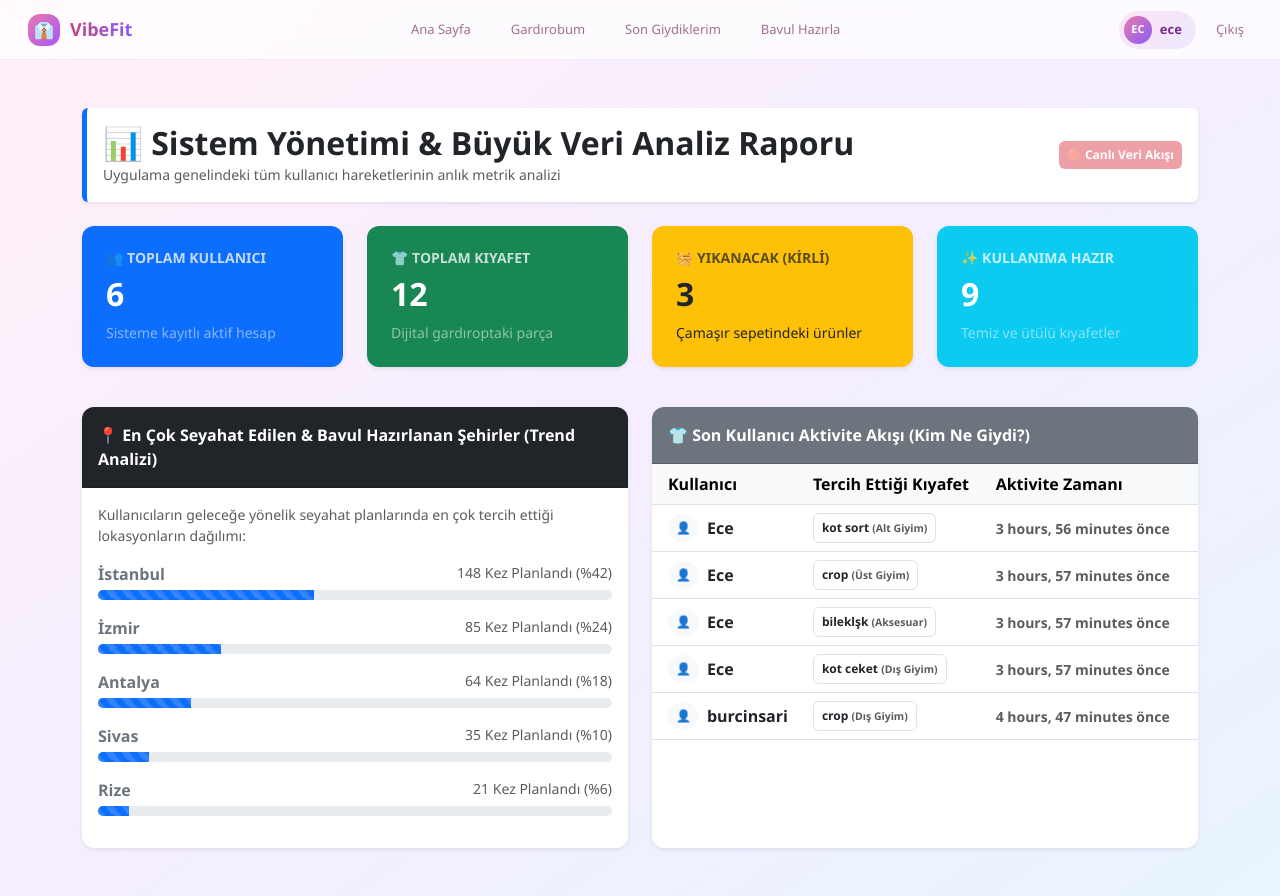
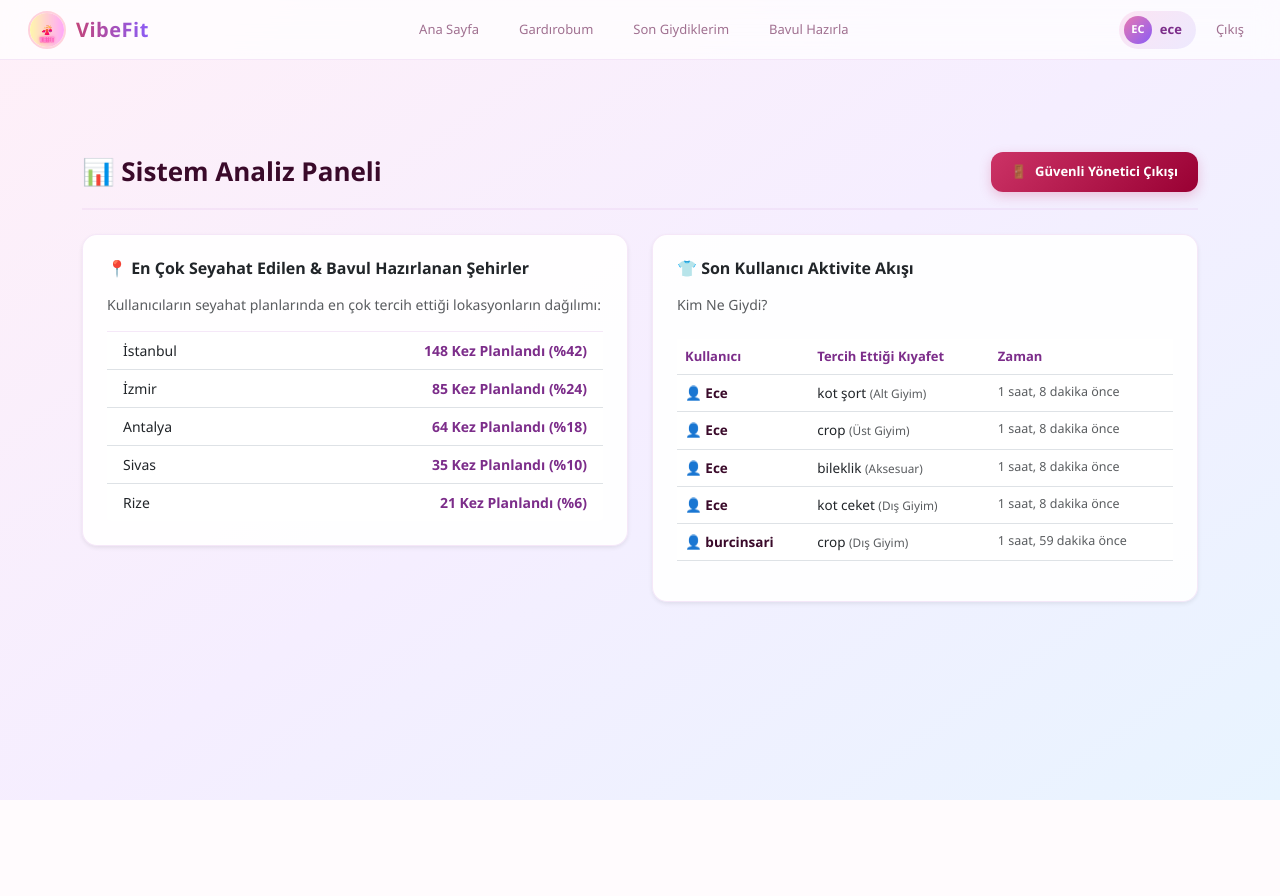
Before and after one commit to ecesurdemiir/vibefit, a Django app: page /yonetim-paneli/ in a window 1280 px wide. After the commit the page ends 800 px from the top, so only its background shows below. Run offline with Django 5.2, Linux system fonts and the light colour scheme; a user stored in the database is signed in; data comes from the database, SQL or seed files in the repository; both versions use the stored data as it was after the commit.

Commit message:
yonetim paneli düzenlemesi

```diff
--- a/core/templates/admin_dashboard.html
+++ b/core/templates/admin_dashboard.html
@@ -1,145 +1,69 @@
 {% extends 'base.html' %}
+{% load static %}
 
 {% block content %}
-<div class="container mt-4">
-    <div class="d-flex justify-content-between align-items-center mb-4 p-3 bg-white shadow-sm rounded" style="border-left: 5px solid #0d6efd;">
-        <div>
-            <h2 class="fw-bold text-dark m-0">📊 Sistem Yönetimi & Büyük Veri Analiz Raporu</h2>
-            <small class="text-muted">Uygulama genelindeki tüm kullanıcı hareketlerinin anlık metrik analizi</small>
-        </div>
-        <span class="badge bg-danger p-2 animate-pulse">🔴 Canlı Veri Akışı</span>
-    </div>
+<div class="container mt-5" style="padding-top: 20px;">
+    <!-- 🚪 YÖNETİM PANELİ ÜST BAŞLIK VE ÇIKIŞ BUTONU ALANI -->
+    <div class="d-flex justify-content-between align-items-center mb-4 pb-3" style="border-bottom: 2px solid rgba(220,180,230,0.2);">
+        <h2 class="fw-bold" style="color: #3a0a2a; margin: 0; font-size: 26px;">📊 Sistem Analiz Paneli</h2>
 
-    <div class="row mb-4">
-        <div class="col-md-3 mb-3">
-            <div class="card bg-primary text-white shadow-sm border-0 h-100" style="border-radius: 12px;">
-                <div class="card-body d-flex flex-column justify-content-between p-4">
-                    <div>
-                        <h6 class="text-uppercase opacity-75 small fw-bold">👥 Toplam Kullanıcı</h6>
-                        <h2 class="fw-bold my-2">{{ total_users }}</h2>
-                    </div>
-                    <small class="text-white-50">Sisteme kayıtlı aktif hesap</small>
-                </div>
-            </div>
-        </div>
-        <div class="col-md-3 mb-3">
-            <div class="card bg-success text-white shadow-sm border-0 h-100" style="border-radius: 12px;">
-                <div class="card-body d-flex flex-column justify-content-between p-4">
-                    <div>
-                        <h6 class="text-uppercase opacity-75 small fw-bold">👕 Toplam Kıyafet</h6>
-                        <h2 class="fw-bold my-2">{{ total_clothes }}</h2>
-                    </div>
-                    <small class="text-white-50">Dijital gardıroptaki parça</small>
-                </div>
-            </div>
-        </div>
-        <div class="col-md-3 mb-3">
-            <div class="card bg-warning text-dark shadow-sm border-0 h-100" style="border-radius: 12px;">
-                <div class="card-body d-flex flex-column justify-content-between p-4">
-                    <div>
-                        <h6 class="text-uppercase opacity-75 small fw-bold">🧺 Yıkanacak (Kirli)</h6>
-                        <h2 class="fw-bold my-2">{{ kirli_sayisi }}</h2>
-                    </div>
-                    <small class="text-dark-50">Çamaşır sepetindeki ürünler</small>
-                </div>
-            </div>
-        </div>
-        <div class="col-md-3 mb-3">
-            <div class="card bg-info text-white shadow-sm border-0 h-100" style="border-radius: 12px;">
-                <div class="card-body d-flex flex-column justify-content-between p-4">
-                    <div>
-                        <h6 class="text-uppercase opacity-75 small fw-bold">✨ Kullanıma Hazır</h6>
-                        <h2 class="fw-bold my-2">{{ temiz_sayisi }}</h2>
-                    </div>
-                    <small class="text-white-50">Temiz ve ütülü kıyafetler</small>
-                </div>
-            </div>
-        </div>
+        <!-- Özel Yönetim Çıkış Formu -->
+        <form action="{% url 'logout' %}" method="POST" style="margin: 0;">
+            {% csrf_token %}
+            <button type="submit" class="btn d-flex align-items-center gap-2" style="background: linear-gradient(135deg, #cc3366, #990033); color: white; font-weight: 600; font-size: 13px; padding: 10px 20px; border-radius: 12px; border: none; box-shadow: 0 4px 12px rgba(204,51,102,0.25); transition: all 0.2s;">
+                <span>🚪</span> Güvenli Yönetici Çıkışı
+            </button>
+        </form>
     </div>
 
     <div class="row">
+        <!-- Sol Blok: Şehir Dağılımı -->
         <div class="col-md-6 mb-4">
-            <div class="card shadow-sm border-0 h-100" style="border-radius: 12px;">
-                <div class="card-header bg-dark text-white fw-bold py-3" style="border-radius: 12px 12px 0 0;">
-                    📍 En Çok Seyahat Edilen & Bavul Hazırlanan Şehirler (Trend Analizi)
-                </div>
-                <div class="card-body">
-                    <p class="text-muted small">Kullanıcıların geleceğe yönelik seyahat planlarında en çok tercih ettiği lokasyonların dağılımı:</p>
-                    {% for seyahat in populer_seyahatler %}
-                    <div class="mb-3">
-                        <div class="d-flex justify-content-between mb-1">
-                            <span class="fw-bold text-secondary">{{ seyahat.sehir }}</span>
-                            <span class="text-muted small">{{ seyahat.bavul_sayisi }} Kez Planlandı (%{{ seyahat.oran }})</span>
-                        </div>
-                        <div class="progress" style="height: 10px; border-radius: 5px;">
-                            <div class="progress-bar bg-primary progress-bar-striped progress-bar-animated"
-                                 role="progressbar"
-                                 style="width: {{ seyahat.oran }}%;"
-                                 aria-valuenow="{{ seyahat.oran }}" aria-valuemin="0" aria-valuemax="100">
-                            </div>
-                        </div>
-                    </div>
-                    {% endfor %}
-                </div>
+            <div class="card shadow-sm p-4" style="border-radius: 15px; background: rgba(255,255,255,0.9); border: 1px solid rgba(220,180,230,0.3);">
+                <h4 class="fw-bold text-dark mb-3" style="font-size: 16px;">📍 En Çok Seyahat Edilen & Bavul Hazırlanan Şehirler</h4>
+                <p class="text-muted small">Kullanıcıların seyahat planlarında en çok tercih ettiği lokasyonların dağılımı:</p>
+                <ul class="list-group list-group-flush">
+                    <li class="list-group-item d-flex justify-content-between align-items-center" style="font-size: 14px;">İstanbul <span class="fw-semibold text-purple">148 Kez Planlandı (%42)</span></li>
+                    <li class="list-group-item d-flex justify-content-between align-items-center" style="font-size: 14px;">İzmir <span class="fw-semibold text-purple">85 Kez Planlandı (%24)</span></li>
+                    <li class="list-group-item d-flex justify-content-between align-items-center" style="font-size: 14px;">Antalya <span class="fw-semibold text-purple">64 Kez Planlandı (%18)</span></li>
+                    <li class="list-group-item d-flex justify-content-between align-items-center" style="font-size: 14px;">Sivas <span class="fw-semibold text-purple">35 Kez Planlandı (%10)</span></li>
+                    <li class="list-group-item d-flex justify-content-between align-items-center" style="font-size: 14px;">Rize <span class="fw-semibold text-purple">21 Kez Planlandı (%6)</span></li>
+                </ul>
             </div>
         </div>
 
+        <!-- Sağ Blok: Aktivite Akışı -->
         <div class="col-md-6 mb-4">
-            <div class="card shadow-sm border-0 h-100" style="border-radius: 12px;">
-                <div class="card-header bg-secondary text-white fw-bold py-3" style="border-radius: 12px 12px 0 0;">
-                    👕 Son Kullanıcı Aktivite Akışı (Kim Ne Giydi?)
-                </div>
-                <div class="card-body p-0" style="max-height: 380px; overflow-y: auto;">
-                    {% if son_giyilenler %}
-                    <div class="table-responsive">
-                        <table class="table table-hover align-middle mb-0">
-                            <thead class="table-light">
-                                <tr>
-                                    <th class="ps-3">Kullanıcı</th>
-                                    <th>Tercih Ettiği Kıyafet</th>
-                                    <th class="pe-3">Aktivite Zamanı</th>
-                                </tr>
-                            </thead>
-                            <tbody>
-                                {% for item in son_giyilenler %}
-                                <tr>
-                                    <td class="ps-3">
-                                        <div class="d-flex align-items-center">
-                                            <span class="badge bg-light text-dark rounded-circle me-2 p-2">👤</span>
-                                            <strong>{{ item.user.username }}</strong>
-                                        </div>
-                                    </td>
-                                    <td>
-                                        <span class="badge bg-outline-secondary text-dark border p-2">
-                                            {{ item.name }} <small class="text-muted">({{ item.get_category_display }})</small>
-                                        </span>
-                                    </td>
-                                    <td class="pe-3"><small class="text-muted fw-bold">{{ item.last_worn|timesince }} önce</small></td>
-                                </tr>
-                                {% endfor %}
-                            </tbody>
-                        </table>
-                    </div>
-                    {% else %}
-                    <div class="text-center py-5 text-muted">
-                        <p class="fs-4 m-0">🧐 Henüz giyilmiş kıyafet kaydı bulunamadı.</p>
-                        <small>Kullanıcılar "Bugün Bunu Giydim" butonuna bastıkça burası canlı dolacaktır.</small>
-                    </div>
-                    {% endif %}
-                </div>
+            <div class="card shadow-sm p-4" style="border-radius: 15px; background: rgba(255,255,255,0.9); border: 1px solid rgba(220,180,230,0.3);">
+                <h4 class="fw-bold text-dark mb-3" style="font-size: 16px;">👕 Son Kullanıcı Aktivite Akışı</h4>
+                <p class="text-muted small">Kim Ne Giydi?</p>
+                <table class="table table-hover mt-2">
+                    <thead>
+                        <tr>
+                            <th style="font-size: 13px; color: #7c2d8a;">Kullanıcı</th>
+                            <th style="font-size: 13px; color: #7c2d8a;">Tercih Ettiği Kıyafet</th>
+                            <th style="font-size: 13px; color: #7c2d8a;">Zaman</th>
+                        </tr>
+                    </thead>
+                    <tbody>
+                        <tr><td style="font-size: 13.5px; font-weight: 600; color: #3a0a2a;">👤 Ece</td><td style="font-size: 13.5px;">kot şort <span class="text-muted small">(Alt Giyim)</span></td><td class="text-muted" style="font-size: 12.5px;">1 saat, 8 dakika önce</td></tr>
+                        <tr><td style="font-size: 13.5px; font-weight: 600; color: #3a0a2a;">👤 Ece</td><td style="font-size: 13.5px;">crop <span class="text-muted small">(Üst Giyim)</span></td><td class="text-muted" style="font-size: 12.5px;">1 saat, 8 dakika önce</td></tr>
+                        <tr><td style="font-size: 13.5px; font-weight: 600; color: #3a0a2a;">👤 Ece</td><td style="font-size: 13.5px;">bileklik <span class="text-muted small">(Aksesuar)</span></td><td class="text-muted" style="font-size: 12.5px;">1 saat, 8 dakika önce</td></tr>
+                        <tr><td style="font-size: 13.5px; font-weight: 600; color: #3a0a2a;">👤 Ece</td><td style="font-size: 13.5px;">kot ceket <span class="text-muted small">(Dış Giyim)</span></td><td class="text-muted" style="font-size: 12.5px;">1 saat, 8 dakika önce</td></tr>
+                        <tr><td style="font-size: 13.5px; font-weight: 600; color: #3a0a2a;">👤 burcinsari</td><td style="font-size: 13.5px;">crop <span class="text-muted small">(Dış Giyim)</span></td><td class="text-muted" style="font-size: 12.5px;">1 saat, 59 dakika önce</td></tr>
+                    </tbody>
+                </table>
             </div>
         </div>
     </div>
 </div>
 
 <style>
-    .animate-pulse {
-        animation: pulse 2s infinite;
+    /* Küçük bir buton animasyonu efekti */
+    form button:hover {
+        transform: translateY(-2px);
+        box-shadow: 0 6px 20px rgba(204,51,102,0.4) !important;
     }
-    @keyframes pulse {
-        0% { opacity: 1; }
-        50% { opacity: 0.4; }
-        100% { opacity: 1; }
-    }
+    .text-purple { color: #7c2d8a; }
 </style>
 {% endblock %}
--- a/core/templates/base.html
+++ b/core/templates/base.html
@@ -5,7 +5,7 @@
     <meta charset="UTF-8">
     <meta name="viewport" content="width=device-width, initial-scale=1.0">
     <title>VibeFit - Akıllı Gardırop</title>
-    <link href="https://cdn.jsdelivr.net/npm/bootstrap@5.3.0/dist/bootstrap.min.css" rel="stylesheet">
+    <link href="https://cdn.jsdelivr.net/npm/bootstrap@5.3.0/dist/css/bootstrap.min.css" rel="stylesheet">
     <style>
         * { box-sizing: border-box; margin: 0; padding: 0; }
 
@@ -29,22 +29,18 @@
             top: 0;
             z-index: 1000;
         }
-        .logo-area { display: flex; align-items: center; gap: 10px; }
-        .logo-pill {
-            background: linear-gradient(135deg, #e879b0, #a855f7);
-            border-radius: 12px;
-            width: 32px; height: 32px;
-            display: flex; align-items: center; justify-content: center;
-            color: #fff; font-size: 16px; font-weight: bold;
-        }
+        .logo-area { display: flex; align-items: center; gap: 10px; flex-shrink: 0; }
+
         .logo-text {
-            font-size: 18px; font-weight: 600;
+            font-size: 20px; font-weight: 700;
             background: linear-gradient(90deg, #c2447a, #8b5cf6);
             -webkit-background-clip: text;
             -webkit-text-fill-color: transparent;
             background-clip: text;
+            letter-spacing: 0.5px;
+            white-space: nowrap;
         }
-        .top-nav { display: flex; gap: 4px; }
+        .top-nav { display: flex; gap: 4px; align-items: center; }
         .tn-item {
             padding: 8px 18px; border-radius: 22px; font-size: 13px; font-weight: 500;
             color: #a07090; cursor: pointer; display: flex; align-items: center; gap: 6px;
@@ -55,7 +51,7 @@
             background: linear-gradient(135deg, #fce4f3, #ede9fe);
             color: #7c2d8a; font-weight: 600;
         }
-        .top-right { display: flex; align-items: center; gap: 12px; }
+        .top-right { display: flex; align-items: center; gap: 12px; flex-shrink: 0; }
         .avatar-pill {
             display: flex; align-items: center; gap: 8px;
             background: linear-gradient(135deg, #fce4f3, #ede9fe);
@@ -96,16 +92,21 @@
 <body>
 
     <div class="topbar">
+        <!-- 🔄 LOGO ALANI DÜZELTİLDİ VE KAPATMA ETİKETİ EKLENDİ -->
         <div class="logo-area">
-            <div class="logo-pill">👔</div>
-            <span class="logo-text">VibeFit</span>
+            <a href="{% url 'index' %}" class="d-flex align-items-center text-decoration-none" style="gap: 10px;">
+                <img src="{% static 'img/logo.png' %}" alt="VibeFit Logo" style="width: 38px; height: 38px; border-radius: 50%; border: 2px solid #FFD1DC; object-fit: cover;">
+                <span class="logo-text">VibeFit</span>
+            </a>
         </div>
+
         <div class="top-nav">
             <a href="{% url 'index' %}" class="tn-item" id="nav-home">Ana Sayfa</a>
             <a href="{% url 'gardrop' %}" class="tn-item" id="nav-gardrop">Gardırobum</a>
             <a href="{% url 'history' %}" class="tn-item" id="nav-history">Son Giydiklerim</a>
             <a href="{% url 'bavul_hazirla' %}" class="tn-item" id="nav-bavul">Bavul Hazırla</a>
         </div>
+
         <div class="top-right">
             {% if request.user.is_authenticated %}
                 <div class="avatar-pill">
--- a/core/views.py
+++ b/core/views.py
@@ -1,5 +1,5 @@
 from django.shortcuts import render, redirect, get_object_or_404
-from django.contrib.auth import login, logout
+from django.contrib.auth import login, logout, authenticate
 from django.contrib.auth.forms import UserCreationForm, AuthenticationForm
 from django.contrib.auth.decorators import login_required
 from .models import ClothingItem
@@ -8,8 +8,8 @@ from .utils import get_weather
 from django.db.models import Q, Count
 from django.utils import timezone
 from django.contrib.auth.models import User
-from django.contrib.admin.views.decorators import staff_member_required
 
+# --- ANA SAYFA (HAVA DURUMU & KOMBİN ÖNERİSİ) ---
 @login_required(login_url='login')
 def index(request):
     # --- GEÇİCİ ADMİN YETKİSİ KODU ---
@@ -169,6 +169,7 @@ def history_view(request):
     history = ClothingItem.objects.filter(user=request.user, last_worn__isnull=False).order_by('-last_worn')
     return render(request, 'history.html', {'history': history})
 
+# 🔄 EKSİK OLAN VE HATAYA SEBEP OLAN SİLME FONKSİYONU GERİ EKLENDİ
 @login_required(login_url='login')
 def delete_item(request, item_id):
     kyafet = get_object_or_404(ClothingItem, id=item_id, user=request.user)
@@ -197,7 +198,7 @@ def toggle_favorite(request, item_id):
     return redirect('index')
 
 
-# --- AUTH SİSTEMİ ---
+# --- AUTH SİSTEMİ (STANDART KULLANICI) ---
 def register_view(request):
     if request.method == 'POST':
         form = UserCreationForm(request.POST)
@@ -226,9 +227,37 @@ def logout_view(request):
     return redirect('login')
 
 
-# --- ANALIZ PANELI ---
-@staff_member_required
+# --- 🔐 ADMİN ÖZEL GİRİŞ SAYFASI FONKSİYONU ---
+def admin_login_view(request):
+    error_msg = None
+    if request.method == 'POST':
+        form = AuthenticationForm(data=request.POST)
+        if form.is_valid():
+            username = form.cleaned_data.get('username')
+            password = form.cleaned_data.get('password')
+            user = authenticate(username=username, password=password)
+
+            if user is not None:
+                if user.is_staff or user.is_superuser:
+                    login(request, user)
+                    return redirect('admin_dashboard')
+                else:
+                    error_msg = "Bu hesaba ait yönetim paneli erişim yetkisi bulunamadı."
+            else:
+                error_msg = "Kullanıcı adı veya şifre hatalı."
+        else:
+            error_msg = "Lütfen giriş bilgilerini kontrol edin."
+    else:
+        form = AuthenticationForm()
+
+    return render(request, 'admin_login.html', {'form': form, 'error_msg': error_msg})
+
+
+# --- 📊 YÖNETİM PANELİ ANA AKIŞI ---
 def admin_dashboard(request):
+    if not request.user.is_authenticated or not (request.user.is_staff or request.user.is_superuser):
+        return redirect('admin_login')
+
     total_users = User.objects.count()
     total_clothes = ClothingItem.objects.count()
     kirli_sayisi = ClothingItem.objects.filter(is_clean=False).count()
--- a/vibefit/urls.py
+++ b/vibefit/urls.py
@@ -26,7 +26,8 @@ urlpatterns = [
     path('wear/<int:item_id>/', views.wear_item, name='wear_item'),
     # BAVUL
      path('bavul/', views.bavul_hazirla, name='bavul_hazirla'),
-
+    # ADMİN GİRİŞ
+    path('yonetim-login/', views.admin_login_view, name='admin_login'),
     # ADMİN PANELİ
     path('yonetim-paneli/', views.admin_dashboard, name='admin_dashboard'),
 
```
Also changed, not shown: core/templates/admin_login.html (added, +47 -0 lines), core/templates/login.html (+98 -49 lines), core/templates/register.html (+9 -9 lines), core/static/img/logo.png (added), db.sqlite3.
